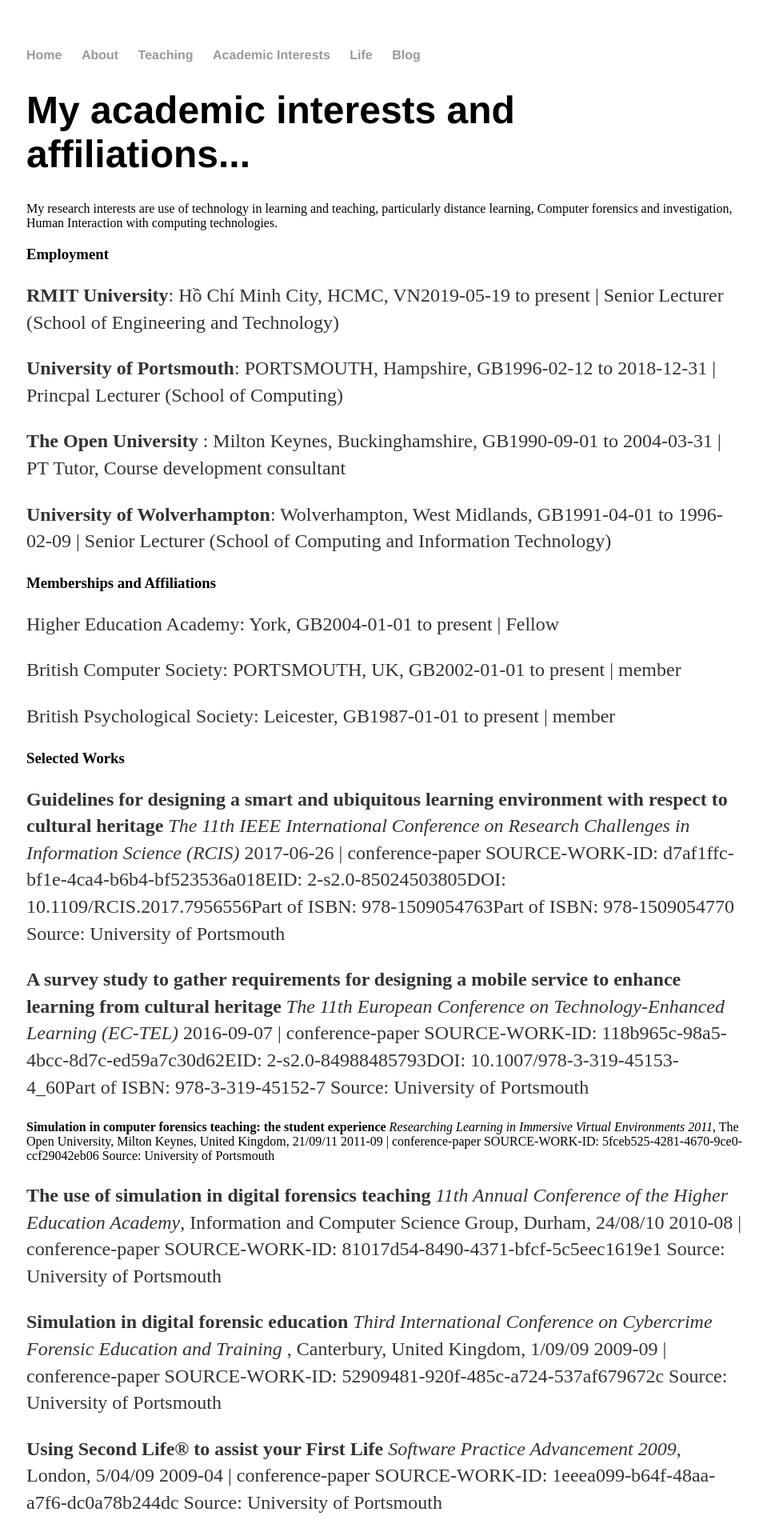
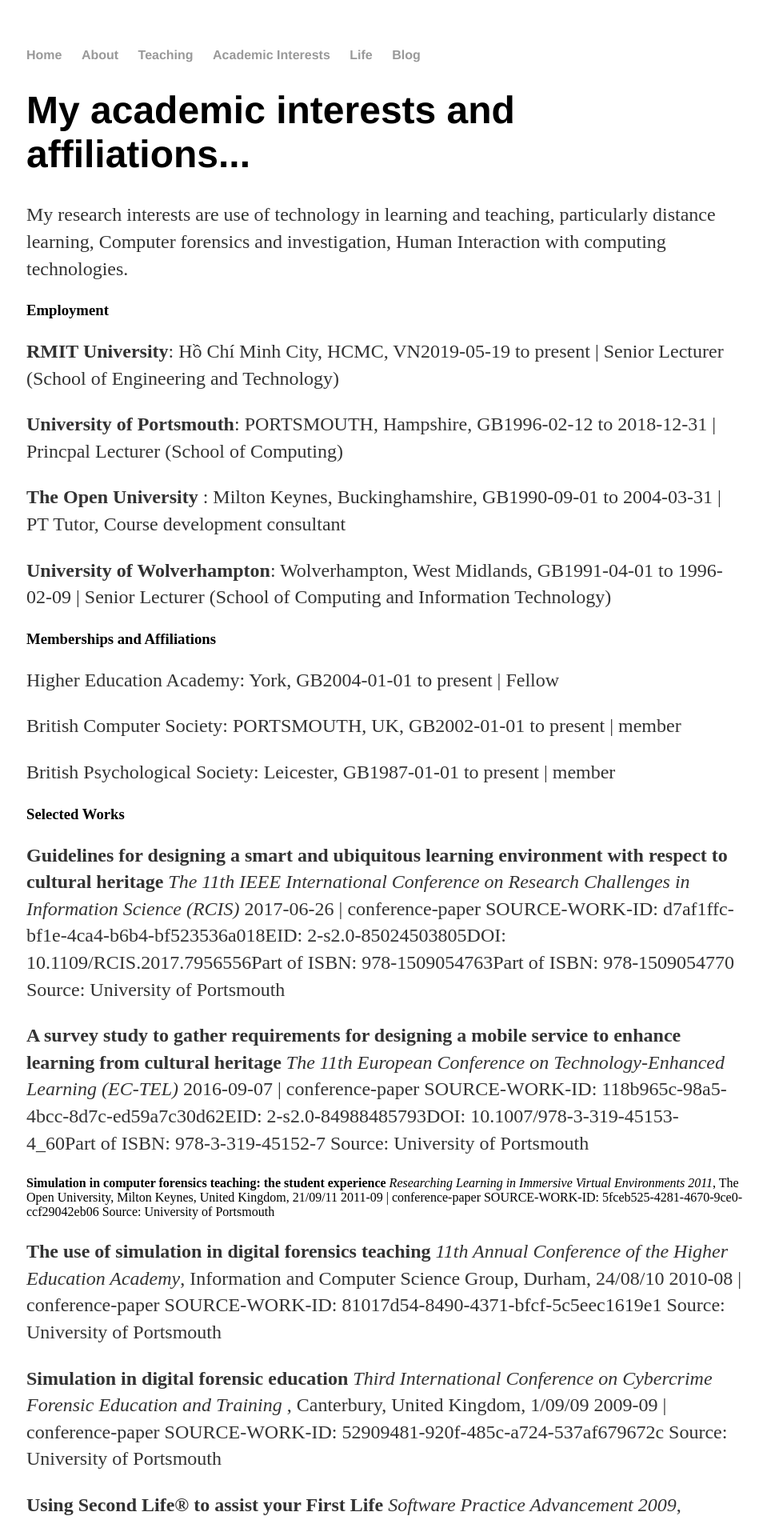
Before and after one commit to joncrel/joncrel.github.io, a Jekyll site: the page built from research/index.html, in a window 1280 px wide. Shown: the top 1905 px of the page at 80% size, without its empty margins (159-1118 px from the left). Built offline with Jekyll 4.4.1, drawn with Linux system fonts in a browser that asks for light colours.

```diff
--- a/research/index.html
+++ b/research/index.html
@@ -4,8 +4,8 @@ title: My academic interests and affiliations...
 ---
 <div class="blurb">
 	<h1>{{ page.title }}</h1>
-My research interests are use of technology in learning and teaching, particularly distance learning, Computer forensics and investigation, Human Interaction with computing technologies.
-
+<p>My research interests are use of technology in learning and teaching, particularly distance learning, Computer forensics and investigation, Human Interaction with computing technologies.
+	</p>
 	<h3>Employment</h3>
 <p><b>RMIT University</b>: Hồ Chí Minh City, HCMC, VN2019-05-19 to present | Senior Lecturer (School of Engineering and Technology)</p>
 <p><b>University of Portsmouth</b>: PORTSMOUTH, Hampshire, GB1996-02-12 to 2018-12-31 | Princpal Lecturer (School of Computing)</p>
```
